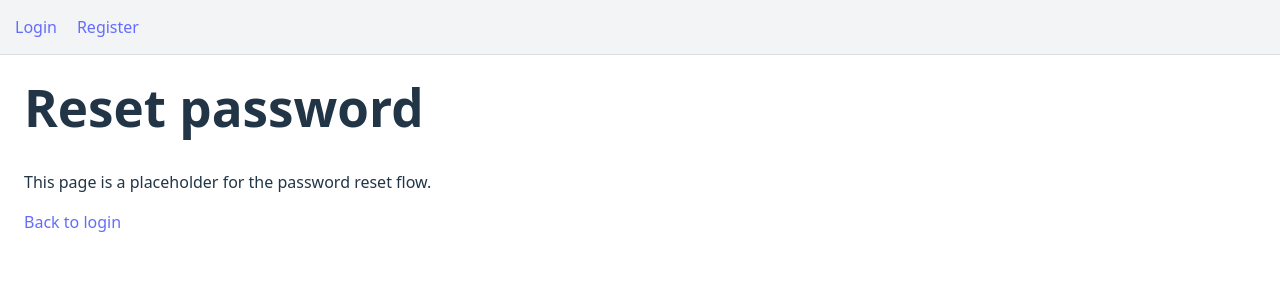
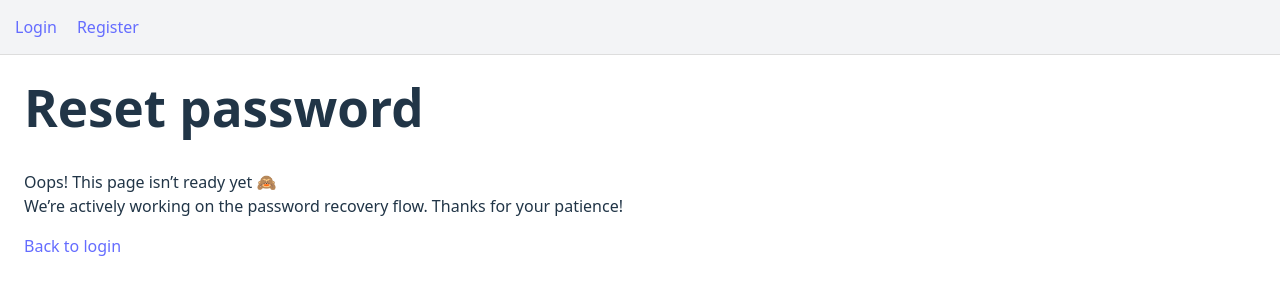
Before and after one commit to ITA-Dnipro/UA-4421, a React (Vite) app in the folder frontend/: page /reset-password in a window 1280 px wide. Shown: the top 300 px of the page. Built offline with nearby package versions, Linux system fonts and the light colour scheme.

Commit message:
Update ResetPassword.tsx

```diff
--- a/frontend/src/pages/ResetPassword.tsx
+++ b/frontend/src/pages/ResetPassword.tsx
@@ -4,7 +4,10 @@ export default function ResetPassword() {
   return (
     <div style={{ padding: 24 }}>
       <h1 style={{ marginTop: 0 }}>Reset password</h1>
-      <p>This page is a placeholder for the password reset flow.</p>
+      <p>
+        Oops! This page isn’t ready yet 🙈<br />
+        We’re actively working on the password recovery flow. Thanks for your patience!
+    </p>
       <Link to="/login">Back to login</Link>
     </div>
   )
```
